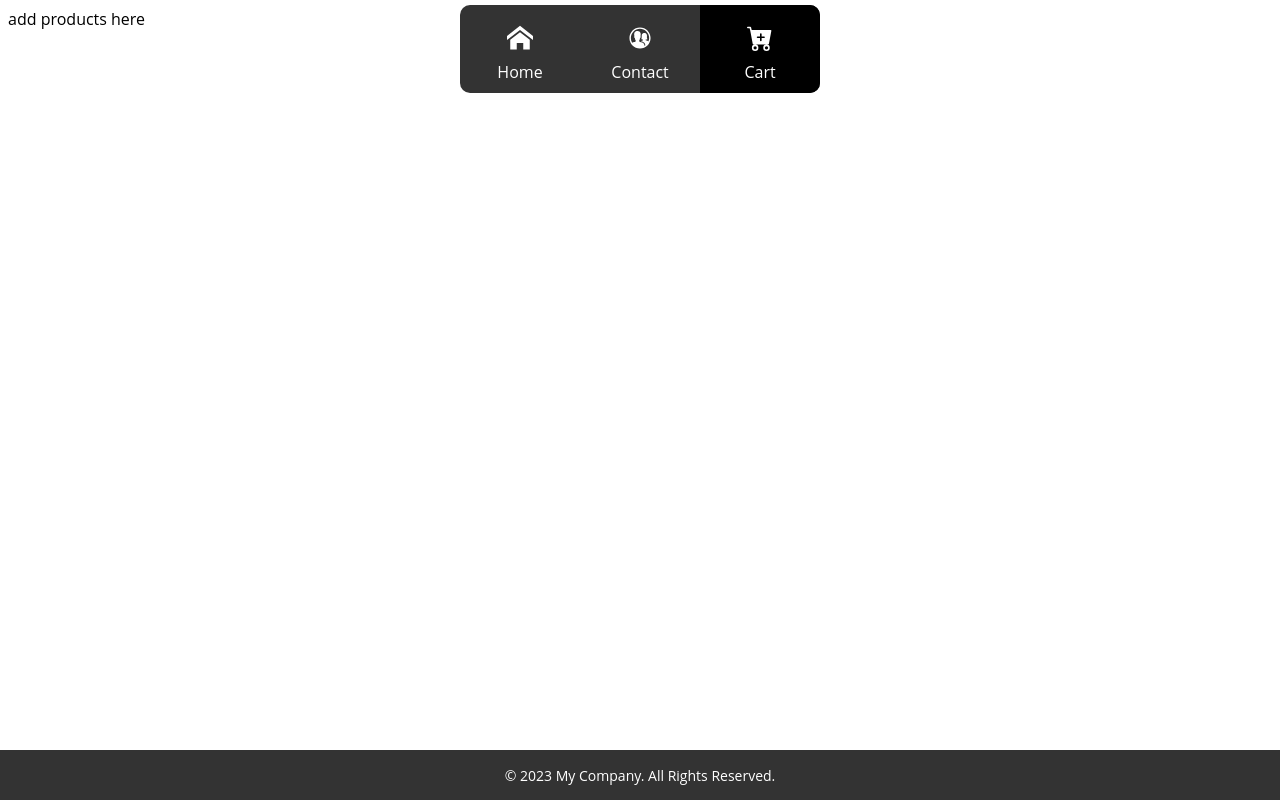
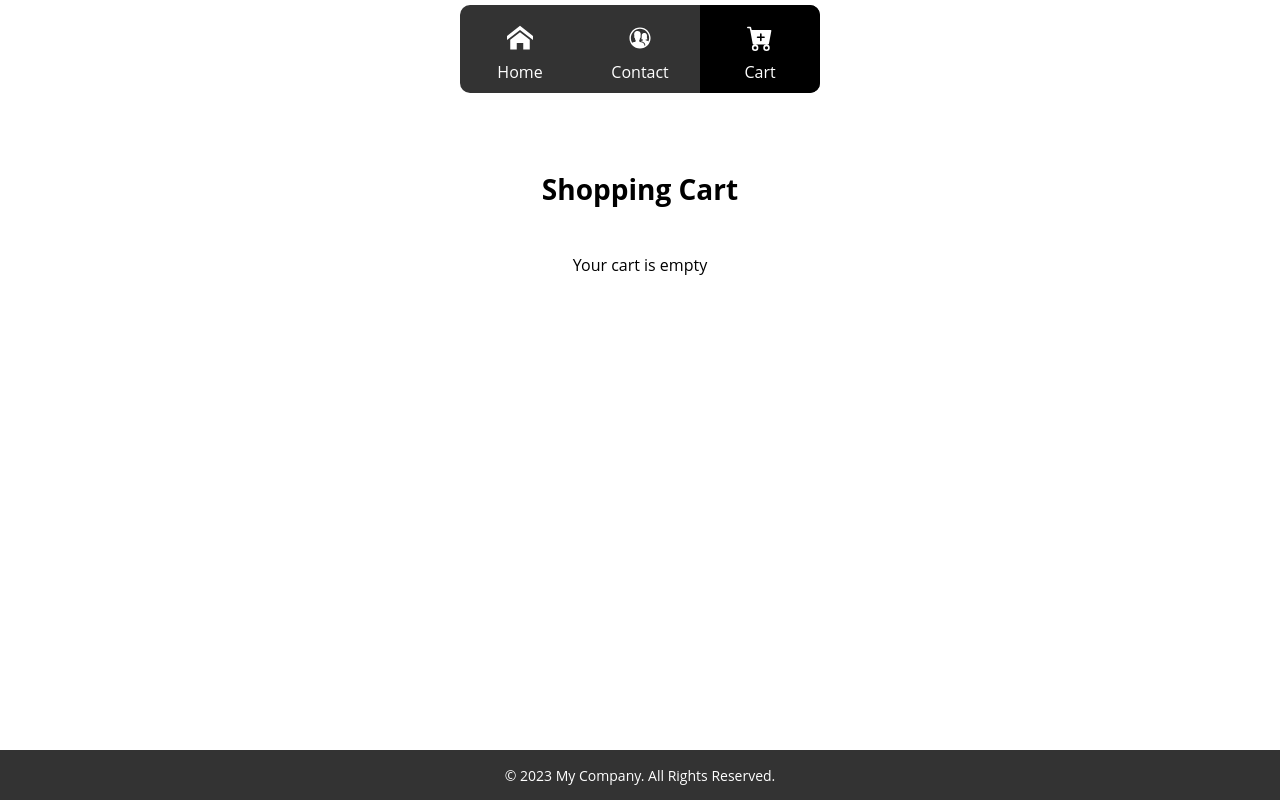
Before and after one commit to AugustWahlberg/JS-frameworks-react-ca, a React (Create React App) app: page /cart in a window 1280 px wide. Built offline with nearby package versions, Linux system fonts and the light colour scheme.

Commit message:
Added add to cart functionality

```diff
--- /dev/null
+++ b/src/components/CartContext.jsx
@@ -0,0 +1,33 @@
+import React, { createContext, useContext, useState, useEffect } from "react";
+
+const CartContext = createContext();
+
+export const CartProvider = ({ children }) => {
+  const [cart, setCart] = useState([]);
+
+  const addToCart = (product) => {
+    console.log("addToCart called with product: ", product);
+    const existingCart = JSON.parse(localStorage.getItem("cart")) || [];
+    console.log("existingCart: ", existingCart);
+
+    existingCart.push(product);
+    setCart(existingCart);
+    localStorage.setItem("cart", JSON.stringify(existingCart));
+
+    console.log("Cart after adding product: ", existingCart); // Add this console log
+  };
+
+  useEffect(() => {
+    const savedCart = JSON.parse(localStorage.getItem("cart")) || [];
+    setCart(savedCart);
+  }, []);
+
+  console.log("CartProvider rendered");
+  return (
+    <CartContext.Provider value={{ cart, addToCart }}>
+      {children}
+    </CartContext.Provider>
+  );
+};
+
+export const useCart = () => useContext(CartContext);
--- /dev/null
+++ b/src/components/CartItem.jsx
@@ -0,0 +1,18 @@
+import React from "react";
+import * as S from "../pages/Cart.Styles";
+
+export const CartItem = (props) => {
+  const { product } = props;
+
+  return (
+    <S.CartItem>
+      <S.CartItemImg src={product.imageUrl} alt="product" />
+      <S.CartItemInfo>
+        <S.CartItemTitle>{product.title}</S.CartItemTitle>
+        <S.CartItemQuantity>Quantity: {product.quantity}</S.CartItemQuantity>
+      </S.CartItemInfo>
+    </S.CartItem>
+  );
+};
+
+export default React.memo(CartItem);
--- a/src/index.js
+++ b/src/index.js
@@ -4,11 +4,14 @@ import "./index.css";
 import App from "./App";
 import { BrowserRouter } from "react-router-dom";
 
+
 const root = ReactDOM.createRoot(document.getElementById("root"));
 root.render(
   <React.StrictMode>
     <BrowserRouter>
-      <App />
+
+        <App />
+
     </BrowserRouter>
   </React.StrictMode>
 );
--- /dev/null
+++ b/src/pages/Cart.Styles.js
@@ -0,0 +1,64 @@
+import styled from "styled-components";
+
+export const Container = styled.div`
+  border: 0;
+  display: flex;
+  flex-wrap: wrap;
+  margin: 40px auto;
+  margin-top: 140px;
+  flex-direction: column; // Add this line
+  align-items: center; // Add this line
+`;
+
+export const CartItemsWrapper = styled.div`
+  display: flex;
+  flex-direction: column;
+  align-items: center;
+  width: 100%;
+`;
+
+
+export const CartItem = styled.div`
+  display: flex;
+  width: 100%;
+  max-width: 800px; // Add this line, adjust the value as needed
+  padding: 10px;
+  border-bottom: 1px solid #eee;
+  margin: 0 auto; // Update this line
+`;
+
+
+
+export const CartTitle = styled.h1`
+  font-size: 28px;
+  margin: 30px auto;
+  display: block;
+  width: auto;
+`;
+
+
+export const CartItemImg = styled.img`
+  width: 200px;
+
+  margin-right: 20px;
+`;
+
+export const CartItemInfo = styled.div`
+  display: flex;
+  flex-direction: column;
+`;
+
+export const CartItemTitle = styled.h4`
+  margin: 0;
+  font-size: 18px;
+`;
+
+export const CartItemQuantity = styled.span`
+  font-size: 14px;
+  color: #999;
+`;
+
+export const CartItemPrice = styled.span`
+  font-size: 18px;
+  margin-left: auto;
+`;
--- a/src/pages/Cart.jsx
+++ b/src/pages/Cart.jsx
@@ -1,5 +1,29 @@
-export function Cart () {
-  return`
-  add products here
-  `
-}
+import React, { useEffect } from "react";
+import { useCart } from "../components/CartContext.jsx";
+import * as S from "./Cart.Styles";
+import CartItem from "../components/CartItem"; // Add this import
+
+export const Cart = () => {
+  const { cart } = useCart();
+
+  useEffect(() => {
+    console.log("Cart updated: ", cart);
+  }, [cart]);
+
+  console.log('Cart:', cart);
+
+  return (
+    <S.Container>
+      <S.CartTitle>Shopping Cart</S.CartTitle>
+      {cart.length > 0 ? (
+        cart.map((product) => (
+          <CartItem key={product.id} product={product} />
+        ))
+      ) : (
+        <p>Your cart is empty</p>
+      )}
+    </S.Container>
+  );
+};
+
+export default React.memo(Cart);
--- a/src/pages/Home.jsx
+++ b/src/pages/Home.jsx
@@ -57,14 +57,6 @@ function Home() {
                       View Product
                     </S.ViewBtn>
                   </Link>
-
-                  <S.AddBtn>
-                    <span>
-                      {" "}
-                      <BsCartPlusFill />
-                    </span>{" "}
-                    Add to Cart
-                  </S.AddBtn>
                 </S.ButtonWrapper>
               </S.DetailsWrapper>
             </S.Box>
--- a/src/pages/Product.jsx
+++ b/src/pages/Product.jsx
@@ -4,11 +4,15 @@ import { usePost } from "../api/GetProduct";
 import * as S from "./Product.Styles";
 import { AiFillStar } from "react-icons/ai";
 import { BsCartPlusFill } from "react-icons/bs";
+import { useCart } from "../components/CartContext.jsx";
+
 
 export function Product() {
   const { id } = useParams();
   const post = usePost(id);
   const [showReviews, setShowReviews] = useState(false);
+
+  const { addToCart } = useCart();
 
   if (!post) {
     return <p>Loading...</p>;
@@ -65,13 +69,20 @@ export function Product() {
                 </S.PriceDisplay>
               )}
             </div>
-            <S.AddBtn>
+            <S.AddBtn
+  onClick={() => {
+    console.log(post); // Add this line to log the product object
+    addToCart(post);
+
+  }}
+>
   <span>
     {" "}
     <BsCartPlusFill />
   </span>{" "}
   Add to Cart
 </S.AddBtn>
+
           </S.Wrapper>
 
           {post.reviews.length > 0 && (
```
Also changed, not shown: src/App.js (+4 -3 lines). Lines whose indentation alone changed are shown as unchanged.
